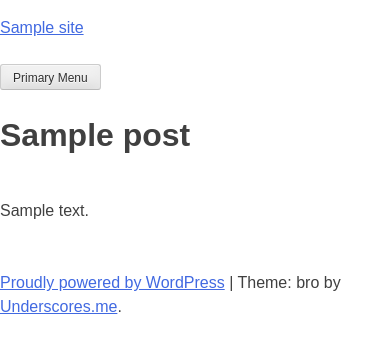
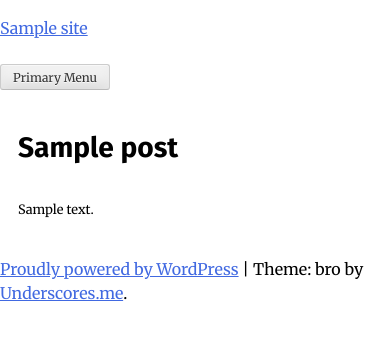
Before and after one commit to ryant/TeamExtreme-wp-content, a WordPress theme: template themes/bro/page.php in a window 390 px wide. Shown: the top 353 px of the page. Run offline with PHP 8.4 and a stand-in for WordPress, Linux system fonts and the light colour scheme; the site name, menu and one post (Sample post) are stand-ins, and other content is empty; some libraries are stand-ins or nearby versions.

Commit message:
typography and page layout
fonts chosen and mobile first responsive design implemented

```diff
--- a/themes/bro/functions.php
+++ b/themes/bro/functions.php
@@ -116,6 +116,10 @@ add_action( 'widgets_init', 'bro_widgets_init' );
 function bro_scripts() {
 	wp_enqueue_style( 'bro-style', get_stylesheet_uri() );
 
+//	Google fonts added
+	wp_enqueue_style( 'bro-style-google-fonts', 'https://fonts.googleapis.com/css?family=Fira+Sans:400,400italic,700|Merriweather:400,400italic,700,700italic');
+
+
 	wp_enqueue_script( 'bro-navigation', get_template_directory_uri() . '/js/navigation.js', array(), '20151215', true );
 
 	wp_enqueue_script( 'bro-skip-link-focus-fix', get_template_directory_uri() . '/js/skip-link-focus-fix.js', array(), '20151215', true );
--- a/themes/bro/style.css
+++ b/themes/bro/style.css
@@ -1,9 +1,9 @@
 /*
 Theme Name: BRO
 Theme URI: http://underscores.me/
-Author: Underscores.me
+Author: TeamExtreme
 Author URI: http://underscores.me/
-Description: Description
+Description: A Reef based theme.
 Version: 1.0.0
 License: GNU General Public License v2 or later
 License URI: http://www.gnu.org/licenses/gpl-2.0.html
@@ -266,11 +266,16 @@ button,
 input,
 select,
 textarea {
-	color: #404040;
-	font-family: sans-serif;
+	color: #000;
+	font-family: 'Merriweather', serif;
 	font-size: 16px;
 	font-size: 1rem;
 	line-height: 1.5;
+}
+
+.site-content {
+	font-size: 1em;
+	line-height: 1.4em;
 }
 
 h1,
@@ -279,8 +284,21 @@ h3,
 h4,
 h5,
 h6 {
+	font-family: 'Fira Sans', sans-serif;
 	clear: both;
+	line-height: 1.3em;
+	margin-top: 2.5rem;
+	margin-bottom: 1rem;
 }
+
+h1 { font-size: 2.2em; }
+h2 { font-size: 2em; }
+h3 { font-size: 1.8em; }
+h4 {font-size: 1.6em; }
+h5 {font-size: 1.4em; }
+h6 {font-size: 1.2em; }
+
+
 
 p {
 	margin-bottom: 1.5em;
@@ -765,6 +783,32 @@ a:active {
 # Content
 --------------------------------------------------------------*/
 /*--------------------------------------------------------------
+## Global
+--------------------------------------------------------------*/
+.site-main {
+	margin: 1.4em;
+	font-size: .8em;
+	line-height: 1.6em;
+}
+@media screen and (min-width: 35em) {
+	.site-main{
+		margin: 1.8em;
+	}
+
+}
+@media screen and (min-width: 37.5em) {
+	.site-main {
+		font-size: 1em;
+	}
+}
+@media screen and (min-width: 55em){
+	.site-main {
+		max-width: 50em;
+		margin: 1.8em auto;
+	}
+}
+
+/*--------------------------------------------------------------
 ## Posts and pages
 --------------------------------------------------------------*/
 .sticky {
```
